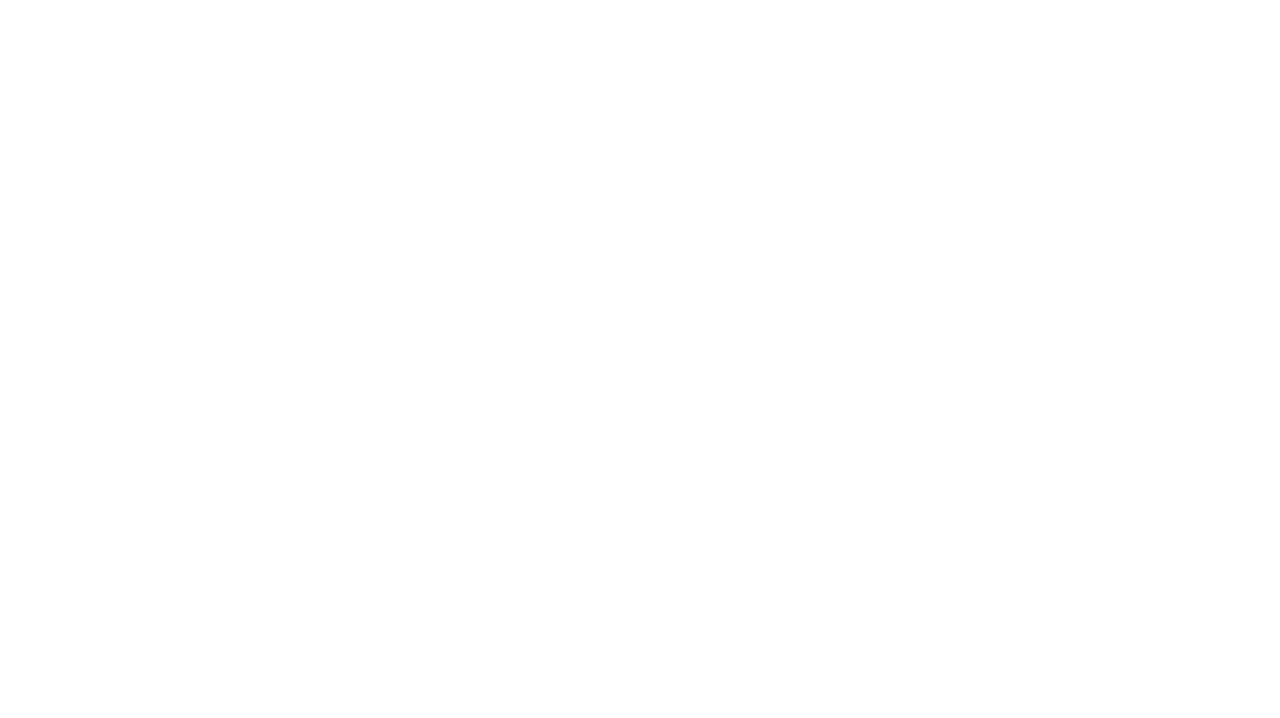
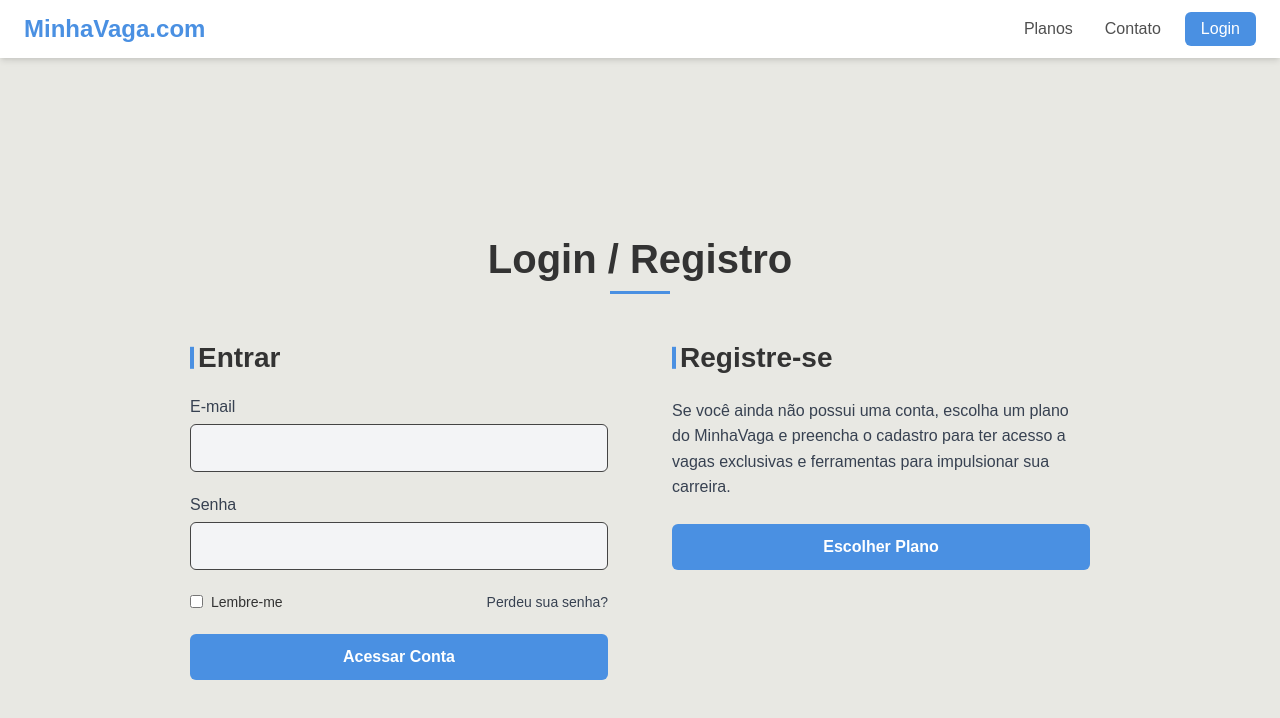
Before and after one commit to minhavaga-com/minha-vaga, a React (Vite) app in the folder front/: page /login in a window 1280 px wide. Before the commit this address had no page. Shown: the top 718 px of the page. Built offline with nearby package versions, Linux system fonts and the light colour scheme.

Commit message:
Added login screen

```diff
--- a/front/src/components/Header/Header.tsx
+++ b/front/src/components/Header/Header.tsx
@@ -38,7 +38,13 @@ export const Header: React.FC = () => {
           >
             Contato
           </NavLink>
-          <LoginButton href="https://em-breve-one.vercel.app/" target="_blank">Login</LoginButton>
+          <LoginButton
+            as={Link}
+            to="/login"
+            $isActive={location.pathname === '/login'}
+            >
+              Login
+            </LoginButton>
         </NavLinks>
         <MobileMenuButton onClick={() => setIsMobileMenuOpen(!isMobileMenuOpen)}>
           <svg
--- a/front/src/routes/index.tsx
+++ b/front/src/routes/index.tsx
@@ -3,6 +3,7 @@ import { Routes, Route } from 'react-router-dom';
 import { LandingPageScreen } from '../screens/landing/landing';
 import { PaymentPlans } from '../screens/PaymentPlans/PaymentPlans';
 import { ContactScreen } from '../screens/Contact/Contact';
+import { LoginScreen } from '../screens/Login/Login';
 
 export const AppRoutes: React.FC = () => {
   return (
@@ -10,6 +11,7 @@ export const AppRoutes: React.FC = () => {
       <Route path="/" element={<LandingPageScreen />} />
       <Route path="/planos" element={<PaymentPlans />} />
       <Route path="/contato" element={<ContactScreen />} />
+      <Route path="/login" element={<LoginScreen />} />
     </Routes>
   );
 };
--- /dev/null
+++ b/front/src/screens/Login/Login.tsx
@@ -0,0 +1,98 @@
+import { useState, type FC, type FormEvent } from "react";
+import {
+  ActionButton,
+  CheckboxWrapper,
+  Column,
+  ContentGrid,
+  DescriptionText,
+  ForgotPasswordLink,
+  Input,
+  InputGroup,
+  Label,
+  LoginForm,
+  MainTitle,
+  OptionsRow,
+  PageWrapper,
+  Subheading
+} from "./styles";
+import { Link } from "react-router-dom";
+import { Header } from "../../components/Header/Header";
+
+export const LoginScreen: FC = () => {
+  const [email, setEmail] = useState('');
+  const [password, setPassword] = useState('');
+  const [rememberMe, setRememberMe] = useState(false);
+
+  const handleLoginSubmit = (event: FormEvent) => {
+    event.preventDefault();
+    console.log({
+      email,
+      password,
+      rememberMe,
+    });
+    alert('Tentativa de login enviada!');
+  };
+
+  return (
+    <>
+      <Header />
+      <PageWrapper>
+        <MainTitle>Login / Registro</MainTitle>
+
+        <ContentGrid>
+          <Column>
+            <Subheading>Entrar</Subheading>
+            <LoginForm onSubmit={handleLoginSubmit}>
+              <InputGroup>
+                <Label htmlFor="email">E-mail</Label>
+                <Input
+                  type="email"
+                  id="email"
+                  value={email}
+                  onChange={(e) => setEmail(e.target.value)}
+                  required
+                />
+              </InputGroup>
+
+              <InputGroup>
+                <Label htmlFor="password">Senha</Label>
+                <Input
+                  type="password"
+                  id="password"
+                  value={password}
+                  onChange={(e) => setPassword(e.target.value)}
+                  required
+                />
+              </InputGroup>
+
+              <OptionsRow>
+                <CheckboxWrapper onClick={() => setRememberMe(!rememberMe)}>
+                  <input
+                    type="checkbox"
+                    id="remember-me"
+                    checked={rememberMe}
+                    readOnly
+                  />
+                  <label htmlFor="remember-me">Lembre-me</label>
+                </CheckboxWrapper>
+                <ForgotPasswordLink href="#">Perdeu sua senha?</ForgotPasswordLink>
+              </OptionsRow>
+
+              <ActionButton type="submit">Acessar Conta</ActionButton>
+            </LoginForm>
+          </Column>
+
+          <Column>
+            <Subheading>Registre-se</Subheading>
+            <DescriptionText>
+              Se você ainda não possui uma conta, escolha um plano do MinhaVaga e preencha o cadastro para ter acesso a vagas exclusivas e ferramentas para impulsionar sua carreira.
+            </DescriptionText>
+            <ActionButton as={Link} to="/contato">
+              Escolher Plano
+            </ActionButton>
+          </Column>
+        </ContentGrid>
+      </PageWrapper>
+    </>
+  );
+};
--- /dev/null
+++ b/front/src/screens/Login/styles.ts
@@ -0,0 +1,151 @@
+import styled from 'styled-components';
+import { theme } from '../../GlobalStyles';
+
+export const { colors } = theme;
+
+export const PageWrapper = styled.div`
+  display: flex;
+  flex-direction: column;
+  justify-content: center;
+  align-items: center;
+  min-height: 100vh;
+  background-color: ${colors.backgroundLight};
+  color: ${colors.textDark};
+  padding: 2rem;
+`;
+
+export const MainTitle = styled.h1`
+  font-size: 2.5rem;
+  font-weight: 600;
+  margin-bottom: 1rem;
+  text-align: center;
+  position: relative;
+  padding-bottom: 0.75rem;
+
+  &::after {
+    content: '';
+    position: absolute;
+    bottom: 0;
+    left: 50%;
+    transform: translateX(-50%);
+    width: 60px;
+    height: 3px;
+    background-color: ${colors.primary};
+  }
+`;
+
+export const ContentGrid = styled.div`
+  display: grid;
+  grid-template-columns: 1fr 1fr;
+  gap: 4rem;
+  width: 100%;
+  max-width: 900px;
+  margin-top: 2rem;
+
+  @media (max-width: 768px) {
+    grid-template-columns: 1fr;
+  }
+`;
+
+export const Column = styled.div`
+  display: flex;
+  flex-direction: column;
+`;
+
+export const Subheading = styled.h2`
+  font-size: 1.75rem;
+  font-weight: 600;
+  margin-bottom: 1.5rem;
+  position: relative;
+  padding-left: 0.5rem;
+
+  &::before {
+    content: '';
+    position: absolute;
+    left: 0;
+    top: 50%;
+    transform: translateY(-50%);
+    width: 4px;
+    height: 70%;
+    background-color: ${colors.primary};
+  }
+`;
+
+export const LoginForm = styled.form`
+  display: flex;
+  flex-direction: column;
+  gap: 1.5rem;
+`;
+
+export const InputGroup = styled.div`
+  display: flex;
+  flex-direction: column;
+  gap: 0.5rem;
+`;
+
+export const Label = styled.label`
+  font-size: 1rem;
+  color: ${colors.textMedium};
+`;
+
+export const Input = styled.input`
+  background-color: ${colors.grayLight};
+  border: 1px solid #444;
+  color: ${colors.textDark};
+  padding: 0.875rem 1rem;
+  border-radius: 6px;
+  font-size: 1rem;
+  transition: border-color 0.3s;
+
+  &:focus {
+    outline: none;
+    border-color: ${colors.primary};
+  }
+`;
+
+export const OptionsRow = styled.div`
+  display: flex;
+  justify-content: space-between;
+  align-items: center;
+  font-size: 0.875rem;
+`;
+
+export const CheckboxWrapper = styled.div`
+  display: flex;
+  align-items: center;
+  gap: 0.5rem;
+  cursor: pointer;
+`;
+
+export const ForgotPasswordLink = styled.a`
+  color: ${colors.textMedium};
+  text-decoration: none;
+  &:hover {
+    text-decoration: underline;
+    color: ${colors.primary};
+  }
+`;
+
+export const ActionButton = styled.button`
+  background-color: ${colors.primary};
+  color: white;
+  border: none;
+  padding: 0.875rem;
+  border-radius: 6px;
+  font-size: 1rem;
+  font-weight: 600;
+  cursor: pointer;
+  transition: background-color 0.3s;
+  text-align: center;
+  text-decoration: none;
+
+  &:hover {
+    background-color: ${colors.primaryDark};
+  }
+`;
+
+export const DescriptionText = styled.p`
+  color: ${colors.textMedium};
+  line-height: 1.6;
+  margin-bottom: 1.5rem;
+`;
--- a/front/src/screens/PaymentPlans/styles.ts
+++ b/front/src/screens/PaymentPlans/styles.ts
@@ -13,6 +13,11 @@ export const HeroSection = styled.section`
 export const Container = styled.div`
   max-width: 1280px;
   margin: 0 auto;
+  padding: 0 1rem;
+  display: flex;
+  flex-direction: column;
+  align-items: center;
+  text-align: center;
 `;
 
 export const Title = styled.h1`
```
